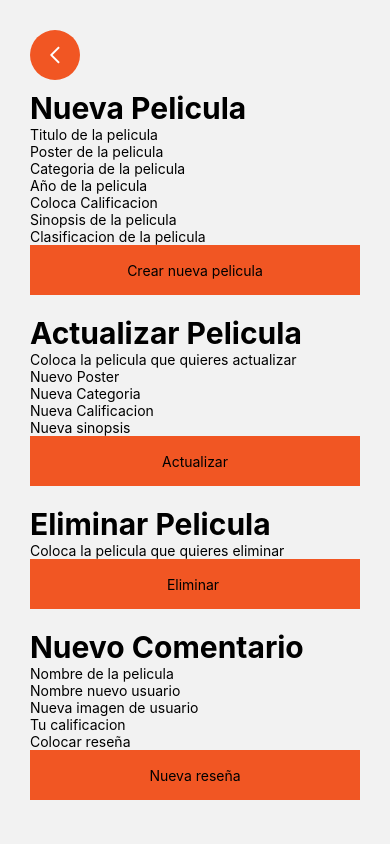
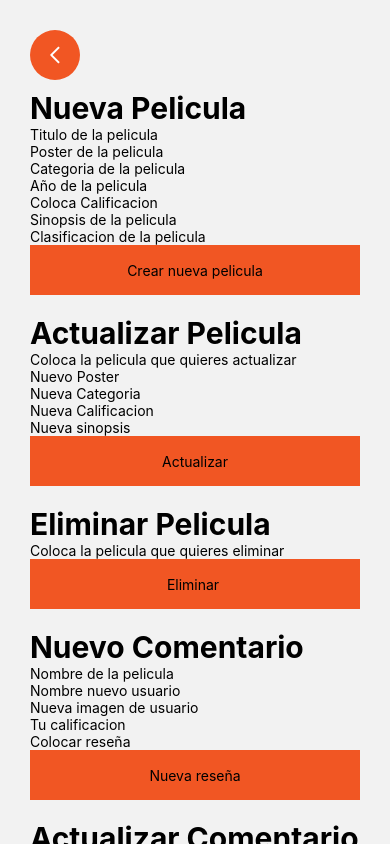
Before and after one commit to Luispmv/MovieApp-React-Native, a React Native app: screen /CrudScreen in a window 390 px wide. Built offline with nearby package versions, Linux system fonts and the light colour scheme.

Commit message:
Funcion para actualizar comentarios completa

```diff
--- /dev/null
+++ b/src/components/ActualizarComentario.js
@@ -0,0 +1,49 @@
+import { useState } from "react";
+import { TouchableOpacity,  TextInput, View, StyleSheet, Text } from "react-native";
+
+export default function ActualizarComentario({funcion}){
+
+    const [nombre, setNombre] = useState("")
+    const [usuario, setUsuario] = useState("")
+    const [usuarioCalificacion, setUsuarioCalificacion] = useState("")
+    const [comentario, setComentario] = useState("")
+
+    const actualizarComentario = ()=>{
+        // const pNombre = nombre
+        // const ucalificacion = usuarioCalificacion
+        // const ucomentario = comentario
+
+        const resultado = funcion(nombre, usuario,  usuarioCalificacion, comentario)
+    }
+
+
+    return(
+        <View>
+            <Text style={{fontSize:30, fontWeight:"bold"}}>
+                Actualizar Comentario
+            </Text>
+            <TextInput value={nombre} onChangeText={setNombre} placeholder="Pelicula donde esta el comentario"></TextInput>
+            <TextInput value={usuario} onChangeText={setUsuario} placeholder="Coloca tu nombre de usuario"></TextInput>
+            <TextInput value={usuarioCalificacion} onChangeText={setUsuarioCalificacion} placeholder="Nueva calificacion" keyboardType="numeric"></TextInput>
+            <TextInput value={comentario} onChangeText={setComentario} placeholder="Nuevo Comentario"></TextInput>
+
+            <TouchableOpacity style={botonStyles.container} onPress={actualizarComentario}>
+                <Text style={botonStyles.text}>Actualizar</Text>
+            </TouchableOpacity>
+
+        </View>
+    )
+}
+
+
+const botonStyles = StyleSheet.create({
+    container:{
+        backgroundColor: "#F15623",
+        height: 50,
+        display: "flex",
+        justifyContent: "center"
+    },
+    text: {
+        textAlign:"center"
+    }
+})
--- a/src/screens/CrudScreen.js
+++ b/src/screens/CrudScreen.js
@@ -7,6 +7,7 @@ import ActualizarPelicula from "../components/ActualizarPelicula";
 import EliminarPelicula from "../components/EliminarPelicula";
 import CrearReseña from "../components/CrearComentario";
 import CrearComentario from "../components/CrearComentario";
+import ActualizarComentario from "../components/ActualizarComentario";
 
 export default function CrudScreen({peliculas, setPeliculas}){
 
@@ -56,6 +57,24 @@ export default function CrudScreen({peliculas, setPeliculas}){
         setPeliculas(nuevaListaPeliculas);
     };
 
+    const updateReview = (nombre, usuario, usuarioCalificacion, comentario) =>{
+        const peliculaEncontrada = peliculas.find(
+            (movie) => movie.title === nombre
+        )
+
+        if(peliculaEncontrada){
+            peliculaEncontrada.reseña.map((review)=>{
+                console.log(review)
+                if(review.usuario === usuario){
+                    console.log("Usuario encontrado")
+                    review.usuarioCalificacion = usuarioCalificacion
+                    review.comentario = comentario
+                }
+            })
+        }
+
+    }
+
     return(
         <ScrollView>
             <BtnBack destino={MainScreen}></BtnBack>
@@ -66,6 +85,7 @@ export default function CrudScreen({peliculas, setPeliculas}){
                 <EliminarPelicula funcion={deleteMovie}></EliminarPelicula>
 
                 <CrearComentario funcion={createReview}></CrearComentario>
+                <ActualizarComentario funcion={updateReview}></ActualizarComentario>
             </View>
         </ScrollView>
     )
@@ -79,6 +99,7 @@ const formContainer = StyleSheet.create({
         marginRight: 30,
         display: "flex",
         flexDirection: "column",
-        gap: 20
+        gap: 20,
+        marginBottom:30
     }
 })
```
